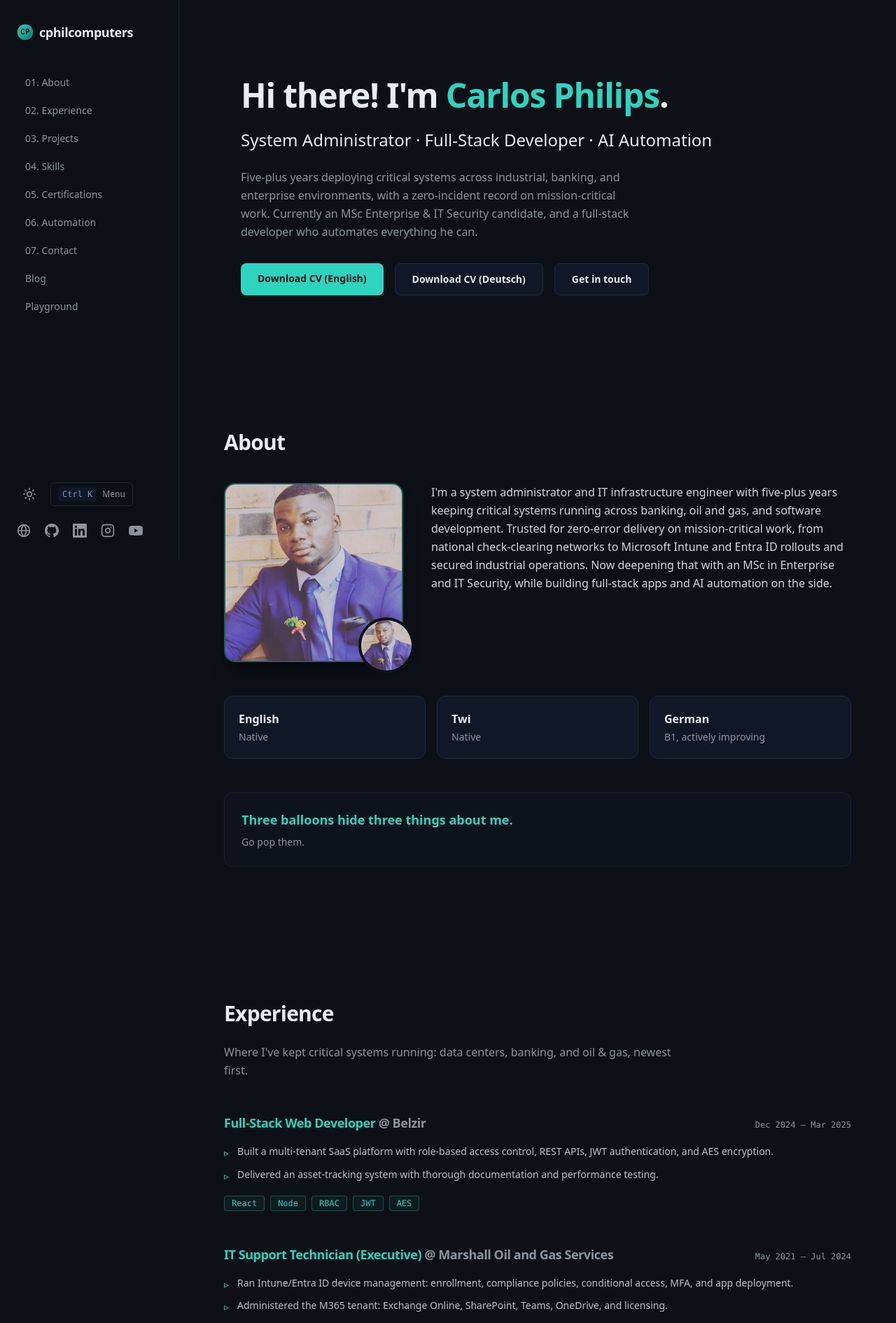
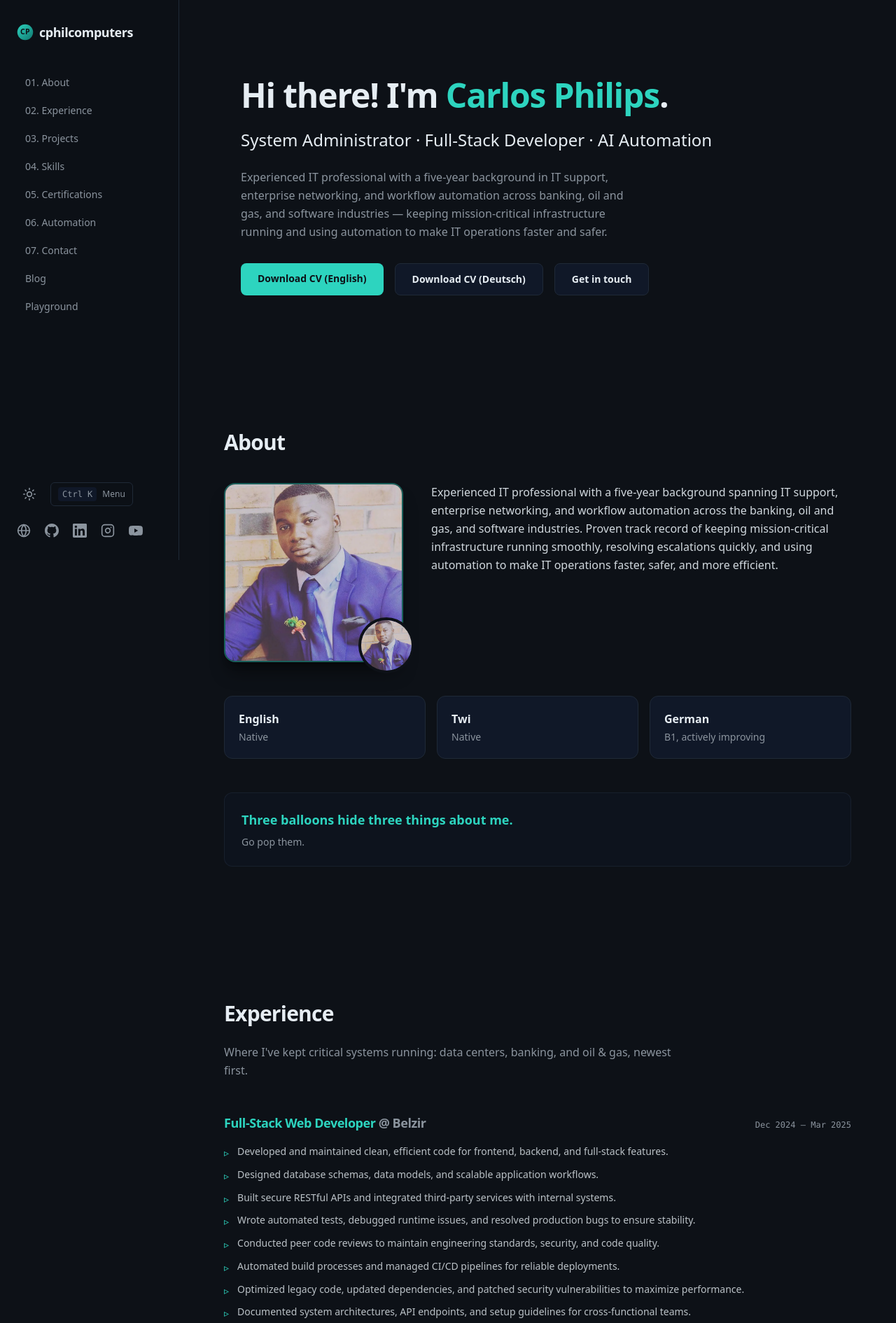
Before and after one commit to Khallitos/cphilcomputers_blogpost, a Next.js app: page / in a window 1280 px wide. Shown: the top 1890 px of the page at 70% size. Built offline with nearby package versions, Linux system fonts and the light colour scheme.

Commit message:
cv: sync website and resume to universal cv (new intro, belzir bullets, hermes skill, hardware capability)

```diff
--- a/scripts/resume.html
+++ b/scripts/resume.html
@@ -88,11 +88,11 @@
 
   <h2>Profile</h2>
   <p>
-    I'm a system administrator and IT infrastructure engineer with five-plus years keeping critical
-    systems running across banking, oil and gas, and software development. Trusted for zero-error
-    delivery on mission-critical work, from national check-clearing networks to Microsoft Intune and
-    Entra ID rollouts and secured industrial operations. Now deepening that with an MSc in Enterprise
-    and IT Security, while building full-stack apps and AI automation on the side.
+    Experienced IT professional with a five-year background spanning IT support,
+    enterprise networking, and workflow automation across the banking, oil and gas,
+    and software industries. Proven track record of keeping mission-critical
+    infrastructure running smoothly, resolving escalations quickly, and using
+    automation to make IT operations faster, safer, and more efficient.
   </p>
 
   <h2>Professional Experience</h2>
@@ -111,7 +111,7 @@
       <li>Secured the network with FortiGate and Sophos firewalls, including VPN tunnels and access policies for multi-site offices.</li>
       <li>Designed and deployed multi-site LANs: firewalls, Active Directory, group policies, and domain user management.</li>
       <li>Installed and maintained UPS systems and configured PLC racks and I/O modules; monitored operations via SCADA with regular walk-throughs, zero incidents.</li>
-      <li>Automated routine IT workflows with PowerShell, Power Automate, n8n, and Hermes Agent, cutting manual task handling time.</li>
+      <li>Automated routine IT workflows with PowerShell, Power Automate, and n8n, cutting manual task handling time.</li>
       <li>Installed and aligned Ubiquiti EdgeMAX point-to-point radio links and laid fiber-optic cabling for high-speed connectivity.</li>
       <li>Conducted security audits, implemented data protection policies, and created SOPs, IT policies, and Management-of-Change documentation for all infrastructure changes.</li>
       <li>Trained more than 20 staff in IT security and system operation, and coordinated service delivery and SLA compliance with external providers.</li>
@@ -142,8 +142,14 @@
     </div>
     <div class="job-org">Belzir, Berlin, Germany</div>
     <ul>
-      <li>Developed a scalable multi-tenant web application with RBAC, REST API integrations, JWT authentication, and AES encryption.</li>
-      <li>Designed an asset-tracking and management system with full documentation and performance testing.</li>
+      <li>Developed and maintained clean, efficient code for frontend, backend, and full-stack features.</li>
+      <li>Designed database schemas, data models, and scalable application workflows.</li>
+      <li>Built secure RESTful APIs and integrated third-party services with internal systems.</li>
+      <li>Wrote automated tests, debugged runtime issues, and resolved production bugs to ensure stability.</li>
+      <li>Conducted peer code reviews to maintain engineering standards, security, and code quality.</li>
+      <li>Automated build processes and managed CI/CD pipelines for reliable deployments.</li>
+      <li>Optimized legacy code, updated dependencies, and patched security vulnerabilities to maximize performance.</li>
+      <li>Documented system architectures, API endpoints, and setup guidelines for cross-functional teams.</li>
     </ul>
   </div>
 
@@ -167,6 +173,7 @@
     <div class="skill-group"><span class="skill-label">Networking &amp; Security:</span> TCP/IP, DNS, DHCP, LAN/WAN, VPN, FortiGate and Sophos firewalls, switches and routers, Ubiquiti EdgeMAX, Active Directory, group policies, security audits, ISO 27001, NIST, OWASP, IAM</div>
     <div class="skill-group"><span class="skill-label">Virtualization:</span> VMware ESXi, vCenter</div>
     <div class="skill-group"><span class="skill-label">Data Center &amp; Infrastructure:</span> UPS installation and maintenance, PLC racks, I/O modules, SCADA/BMS monitoring, structured cabling, fiber installation, rack mounting, FRU replacement</div>
+    <div class="skill-group"><span class="skill-label">Hardware Repairs &amp; Maintenance:</span> UPS systems, PLC racks, I/O modules, check scanner hardware, structured cabling, fiber optic installation, rack mounting, FRU replacement</div>
     <div class="skill-group"><span class="skill-label">Operating Systems:</span> Linux (Ubuntu, CentOS, RHEL), Windows Server 2016/2019/2022, macOS</div>
     <div class="skill-group"><span class="skill-label">AI Automation:</span> Power Automate, n8n, Hermes Agent</div>
     <div class="skill-group"><span class="skill-label">Scripting &amp; Development:</span> PowerShell, Bash, Python, JavaScript, PHP, React.js, Node.js, Express.js, Vue/Nuxt.js, MERN stack</div>
--- a/src/app/about/page.tsx
+++ b/src/app/about/page.tsx
@@ -44,14 +44,12 @@ export default function AboutPage() {
 
         <div className="mt-6 space-y-4 text-base leading-relaxed text-foreground/90">
           <p>
-            I&apos;m a system administrator and IT infrastructure engineer with
-            five-plus years keeping critical systems running across banking,
-            oil and gas, and software development. Trusted for zero-error
-            delivery on mission-critical work, from national check-clearing
-            networks to Microsoft Intune and Entra ID rollouts and secured
-            industrial operations. Now deepening that with an MSc in Enterprise
-            and IT Security, while building full-stack apps and AI automation
-            on the side.
+            Experienced IT professional with a five-year background spanning IT
+            support, enterprise networking, and workflow automation across the
+            banking, oil and gas, and software industries. Proven track record
+            of keeping mission-critical infrastructure running smoothly,
+            resolving escalations quickly, and using automation to make IT
+            operations faster, safer, and more efficient.
           </p>
         </div>
       </div>
--- a/src/app/page.tsx
+++ b/src/app/page.tsx
@@ -106,14 +106,13 @@ export default async function Home() {
             </div>
             <div className="space-y-4 text-base leading-relaxed text-foreground/90">
               <p>
-                I&apos;m a system administrator and IT infrastructure engineer
-                with five-plus years keeping critical systems running across
-                banking, oil and gas, and software development. Trusted for
-                zero-error delivery on mission-critical work, from national
-                check-clearing networks to Microsoft Intune and Entra ID
-                rollouts and secured industrial operations. Now deepening that
-                with an MSc in Enterprise and IT Security, while building
-                full-stack apps and AI automation on the side.
+                Experienced IT professional with a five-year background
+                spanning IT support, enterprise networking, and workflow
+                automation across the banking, oil and gas, and software
+                industries. Proven track record of keeping mission-critical
+                infrastructure running smoothly, resolving escalations quickly,
+                and using automation to make IT operations faster, safer, and
+                more efficient.
               </p>
             </div>
           </div>
--- a/src/components/home/Hero.tsx
+++ b/src/components/home/Hero.tsx
@@ -14,10 +14,10 @@ export default function Hero() {
         <TypingText text={SITE.roleLine} />
       </p>
       <p className="max-w-xl text-sm leading-relaxed text-muted sm:text-base">
-        Five-plus years deploying critical systems across industrial, banking,
-        and enterprise environments, with a zero-incident record on
-        mission-critical work. Currently an MSc Enterprise &amp; IT Security
-        candidate, and a full-stack developer who automates everything he can.
+        Experienced IT professional with a five-year background in IT support,
+        enterprise networking, and workflow automation across banking, oil and
+        gas, and software industries — keeping mission-critical infrastructure
+        running and using automation to make IT operations faster and safer.
       </p>
       <div className="mt-2 flex flex-wrap gap-4">
         <a
--- a/src/data/cv.ts
+++ b/src/data/cv.ts
@@ -21,8 +21,14 @@ export const EXPERIENCE: Experience[] = [
     location: "Berlin, Germany",
     period: "Dec 2024 – Mar 2025",
     bullets: [
-      "Built a multi-tenant SaaS platform with role-based access control, REST APIs, JWT authentication, and AES encryption.",
-      "Delivered an asset-tracking system with thorough documentation and performance testing.",
+      "Developed and maintained clean, efficient code for frontend, backend, and full-stack features.",
+      "Designed database schemas, data models, and scalable application workflows.",
+      "Built secure RESTful APIs and integrated third-party services with internal systems.",
+      "Wrote automated tests, debugged runtime issues, and resolved production bugs to ensure stability.",
+      "Conducted peer code reviews to maintain engineering standards, security, and code quality.",
+      "Automated build processes and managed CI/CD pipelines for reliable deployments.",
+      "Optimized legacy code, updated dependencies, and patched security vulnerabilities to maximize performance.",
+      "Documented system architectures, API endpoints, and setup guidelines for cross-functional teams.",
     ],
     tags: ["React", "Node", "RBAC", "JWT", "AES"],
   },
@@ -35,6 +41,7 @@ export const EXPERIENCE: Experience[] = [
       "Ran Intune/Entra ID device management: enrollment, compliance policies, conditional access, MFA, and app deployment.",
       "Administered the M365 tenant: Exchange Online, SharePoint, Teams, OneDrive, and licensing.",
       "Owned user onboarding/offboarding workflows end-to-end under Intune and M365.",
+      "Automated routine IT workflows with PowerShell, Power Automate, and n8n, cutting manual task handling time.",
       "Maintained UPS systems, PLC racks, I/O modules, and SCADA monitoring with zero incidents.",
       "Managed multi-site LANs: firewalls, Active Directory, and group policies.",
       "Linked remote sites via Ubiquiti EdgeMAX point-to-point radio links and fiber-optic cabling.",
--- a/src/data/skills.ts
+++ b/src/data/skills.ts
@@ -14,6 +14,19 @@ export const SKILL_GROUPS: SkillGroup[] = [
       "Fiber optics",
       "Rack mounting",
       "FRU maintenance",
+    ],
+  },
+  {
+    group: "Hardware Repairs & Maintenance",
+    skills: [
+      "UPS systems",
+      "PLC racks",
+      "I/O modules",
+      "Check scanner hardware",
+      "Structured cabling",
+      "Fiber optic installation",
+      "Rack mounting",
+      "FRU replacement",
     ],
   },
   {
@@ -65,7 +78,7 @@ export const SKILL_GROUPS: SkillGroup[] = [
   },
   {
     group: "AI & Automation",
-    skills: ["Power Automate", "n8n", "Hermes Agent orchestration"],
+    skills: ["Power Automate", "n8n", "Hermes Agent"],
   },
   {
     group: "Development",
```
Also changed, not shown: 1 other file (tests, documents, lock files or other folders).
